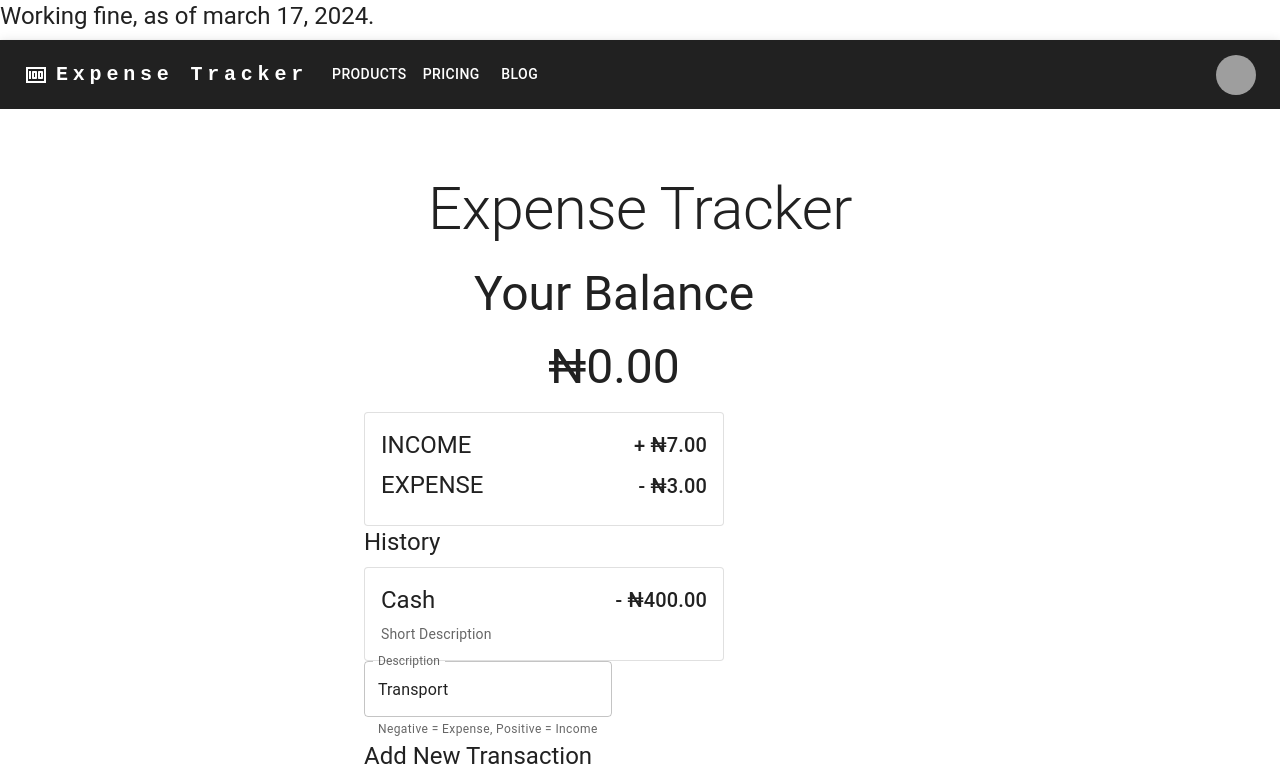
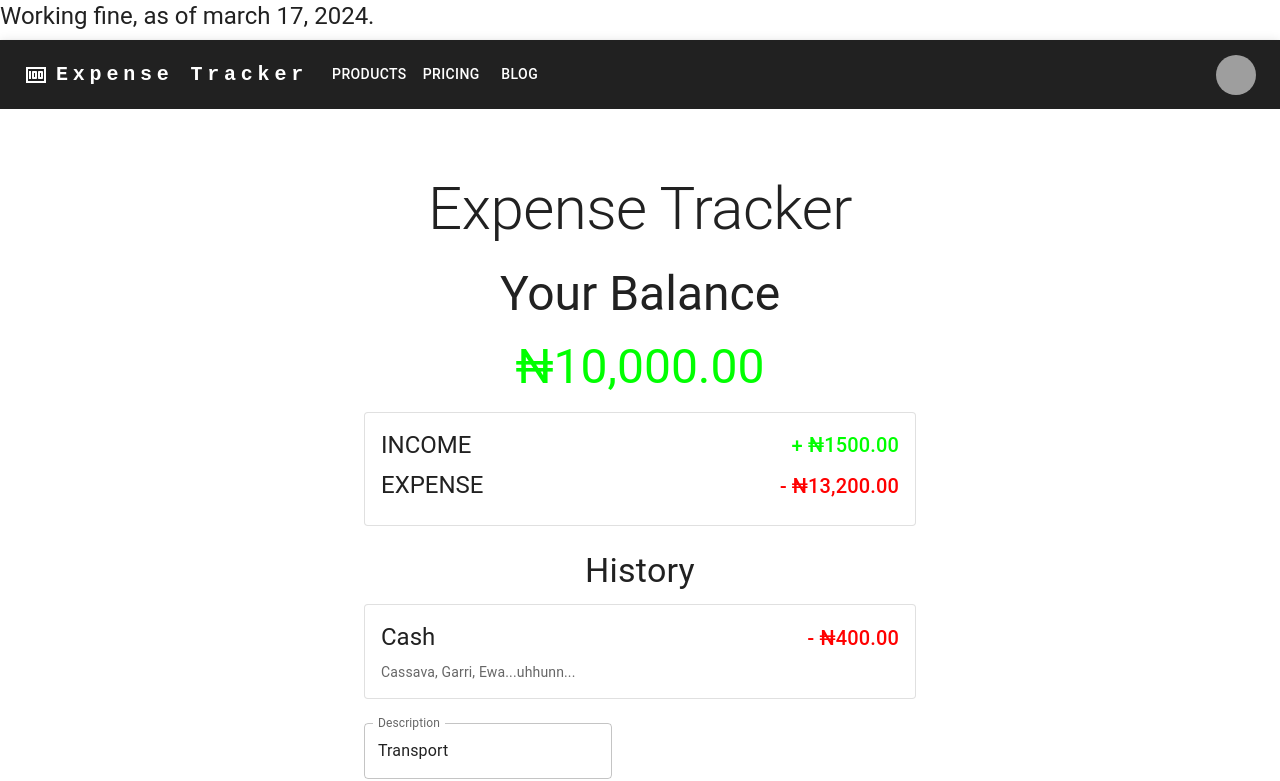
Before and after one commit to maximus-kai/Budget, a React (Create React App) app: page / in a window 1280 px wide. Shown: the top 781 px of the page. Built offline with nearby package versions, Linux system fonts and the light colour scheme; grey boxes are pictures that could not be loaded.

Commit message:
better styling, now centered

```diff
--- a/src/App.js
+++ b/src/App.js
@@ -47,8 +47,6 @@ function App() {
           }}
         >
           <Container maxWidth="sm">
-
-
             <Heading/>
             <Balance/>
             <Summary/>
--- a/src/Components/AddTransaction.js
+++ b/src/Components/AddTransaction.js
@@ -1,27 +1,32 @@
 import * as React from 'react';
-import Box from '@mui/material/Box';
 import OutlinedInput from '@mui/material/OutlinedInput';
 import InputLabel from '@mui/material/InputLabel';
 import InputAdornment from '@mui/material/InputAdornment';
 import FormControl from '@mui/material/FormControl';
-import { TextField } from '@mui/material';
+import { Button, TextField } from '@mui/material';
 import Typography from '@mui/material/Typography';
+import PriceChangeIcon from '@mui/icons-material/PriceChange';
 
 
 export default function AddTransaction() {
   return (
-    <Box sx={{ display: 'flex', flexWrap: 'wrap' }}>
+
       <div>
+        <br/>
       <TextField
           id="outlined-helperText"
           label="Description"
           defaultValue="Transport"
           helperText="Negative = Expense, Positive = Income"
         />
-      <Typography gutterBottom variant="h5" component="div">
+        <br/>
+      <Typography gutterBottom
+      variant="h5"
+      align="center"
+      component="div">
             Add New Transaction
-            </Typography>
-        <FormControl fullWidth sx={{ m: 1 }}>
+      </Typography>
+        <FormControl fullWidth >
           <InputLabel htmlFor="outlined-adornment-amount">Amount</InputLabel>
           <OutlinedInput
             id="outlined-adornment-amount"
@@ -29,7 +34,12 @@ export default function AddTransaction() {
             label="Amount"
           />
         </FormControl>
+        <br/>
+        <Button variant="contained" >Add Transaction
+              <PriceChangeIcon sx={{ display: { xs: 'none', md: 'flex' }, mr: 1 ,ml:1}} />
+              </Button>
+              <br/>
       </div>
-    </Box>
+
   );
 }
--- a/src/Components/Balance.js
+++ b/src/Components/Balance.js
@@ -1,10 +1,10 @@
 import React from 'react';
-import Box from '@mui/material/Box';
 import Typography from '@mui/material/Typography';
 
 const Balance = () => {
   return (
-    <Box sx={{ width: '100%', maxWidth: 500 }}>
+    // <Box sx={{ width: '100%', maxWidth: 500 }}>
+    <>
     <Typography
     variant="h3"
     align="center"
@@ -15,11 +15,12 @@ const Balance = () => {
     <Typography
     variant="h3"
     align="center"
-    color="text.primary"
+    color="#00ff00"
     gutterBottom>
-    ₦0.00
+    ₦10,000.00
     </Typography>
-  </Box>
+    </>
+//   </Box>
   )
 }
 
--- a/src/Components/History.js
+++ b/src/Components/History.js
@@ -7,21 +7,29 @@ import Typography from '@mui/material/Typography';
 export default function History() {
     return (
         <>
-     <Typography gutterBottom variant="h5" component="div">
+        <br/>
+     <Typography gutterBottom
+     variant="h4"
+     align="center"
+     component="div">
             History
      </Typography>
-      <Card variant="outlined" sx={{ maxWidth: 360 }}>
+      <Card variant="outlined" >
         <Box sx={{ p: 2 }}>
           <Stack direction="row" justifyContent="space-between" alignItems="center">
             <Typography gutterBottom variant="h5" component="div">
             Cash
             </Typography>
-            <Typography gutterBottom variant="h6" component="div">
+            <Typography gutterBottom
+            variant="h6"
+            align="center"
+            color="#FF0000"
+            component="div">
             - ₦400.00
             </Typography>
           </Stack>
           <Typography color="text.secondary" variant="body2">
-            Short Description
+            Cassava, Garri, Ewa...uhhunn...
           </Typography>
         </Box>
       </Card>
--- a/src/Components/Nav.js
+++ b/src/Components/Nav.js
@@ -114,7 +114,7 @@ function Nav() {
               textDecoration: 'none',
             }}
           >
-            LOGO
+            Expense Tracker
           </Typography>
           <Box sx={{ flexGrow: 1, display: { xs: 'none', md: 'flex' } }}>
             {pages.map((page) => (
--- a/src/Components/Summary.js
+++ b/src/Components/Summary.js
@@ -7,14 +7,17 @@ import Typography from '@mui/material/Typography';
 
 const Summary = () => {
   return (
-    <Card variant="outlined" sx={{ maxWidth: 360 }}>
+    <Card variant="outlined"   >
         <Box sx={{ p: 2 }}>
           <Stack direction="row" justifyContent="space-between" alignItems="center">
             <Typography gutterBottom variant="h5" component="div">
             INCOME
             </Typography>
-            <Typography gutterBottom variant="h6" component="div">
-            + ₦7.00
+            <Typography gutterBottom
+             variant="h6"
+             color="#00ff00"
+             component="div">
+            + ₦1500.00
             </Typography>
           </Stack>
 
@@ -22,8 +25,14 @@ const Summary = () => {
             <Typography gutterBottom variant="h5" component="div">
             EXPENSE
             </Typography>
-            <Typography gutterBottom variant="h6" component="div">
-            - ₦3.00
+            <Typography gutterBottom
+            variant="h6"
+            component="div"
+            align="center"
+            color="#FF0000"
+
+            >
+            - ₦13,200.00
             </Typography>
           </Stack>
 
```
